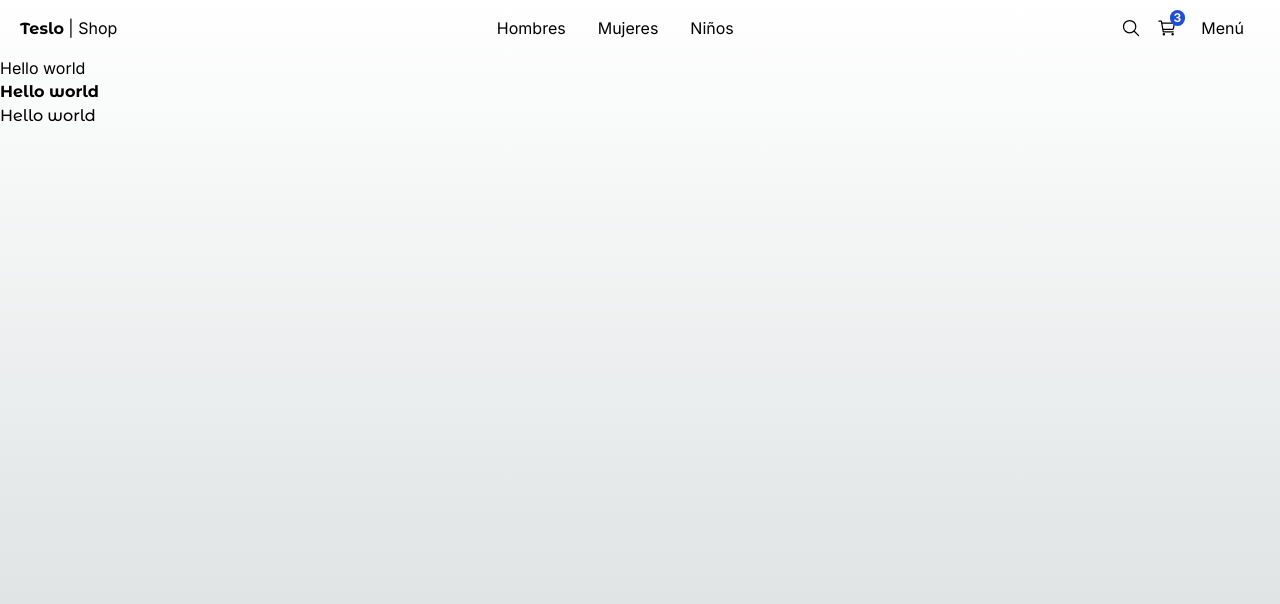
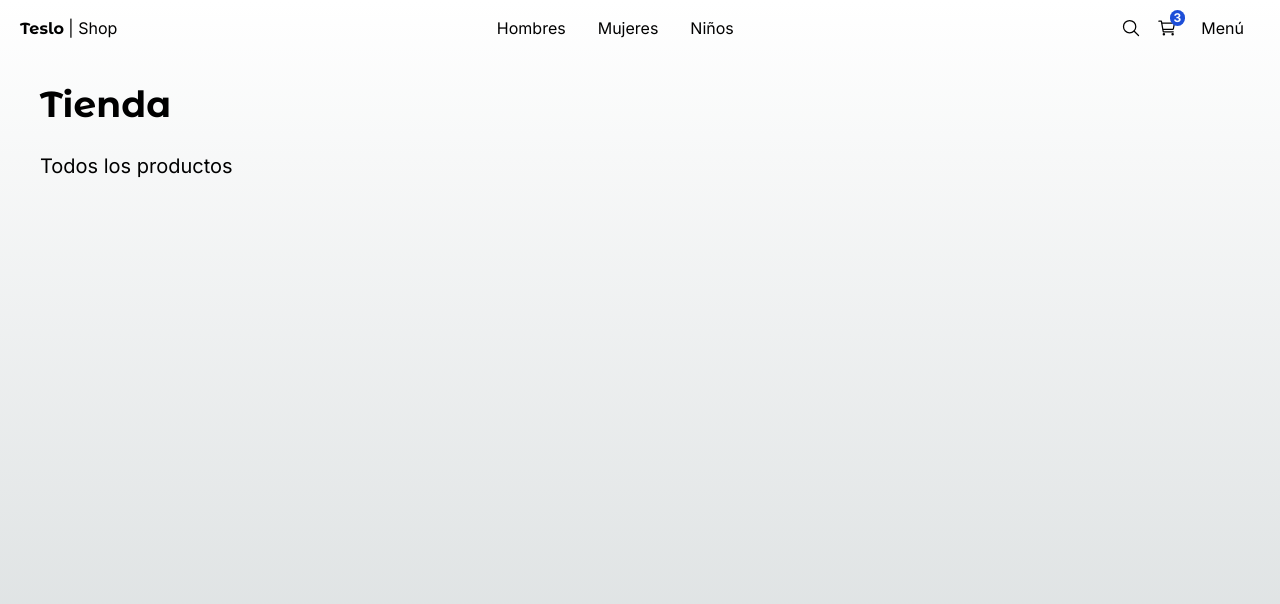
Before and after one commit to codewithleader/teslo-shop-nextjs14, a Next.js app: page / in a window 1280 px wide. Shown: the top 604 px of the page. Built offline with nearby package versions, Linux system fonts and the light colour scheme.

Commit message:
Title component

```diff
--- a/src/app/(shop)/layout.tsx
+++ b/src/app/(shop)/layout.tsx
@@ -11,7 +11,8 @@
       className='min-h-screen'
     >
       <TopMenu />
-      {children}
+
+      <div className='px-0 sm:px-10'>{children}</div>
     </main>
   );
 }
--- a/src/app/(shop)/page.tsx
+++ b/src/app/(shop)/page.tsx
@@ -1,11 +1,9 @@
-import { titleFont } from '@/config/fonts';
+import { Title } from '@/components';
 
 export default function HomePage() {
   return (
-    <div className="">
-      <h1>Hello world</h1>
-      <h1 className={`${titleFont.className} font-bold`}>Hello world</h1>
-      <h1 className={`${titleFont.className}`}>Hello world</h1>
-    </div>
+    <>
+      <Title title={'Tienda'} subtitle='Todos los productos' className='mb-2' />
+    </>
   );
 }
--- a/src/components/index.ts
+++ b/src/components/index.ts
@@ -1,2 +1,3 @@
 export * from './ui/top-menu/TopMenu';
 export * from './ui/not-found/NotFound';
+export * from './ui/title/Title';
--- /dev/null
+++ b/src/components/ui/title/Title.tsx
@@ -0,0 +1,23 @@
+import { titleFont } from '@/config/fonts';
+
+interface Props {
+  title: string;
+  subtitle?: string;
+  className?: string;
+}
+
+export const Title = ({title, subtitle, className}: Props) => {
+  return (
+    <div className={`mt-3 ${className}`}>
+      <h1 className={`${titleFont.className} antialiased text-4xl font-semibold my-7`}>
+        { title }
+      </h1>
+
+      {
+        subtitle && (
+          <h3 className="text-xl mb-5">{ subtitle }</h3>
+        )
+      }
+    </div>
+  );
+};
```
